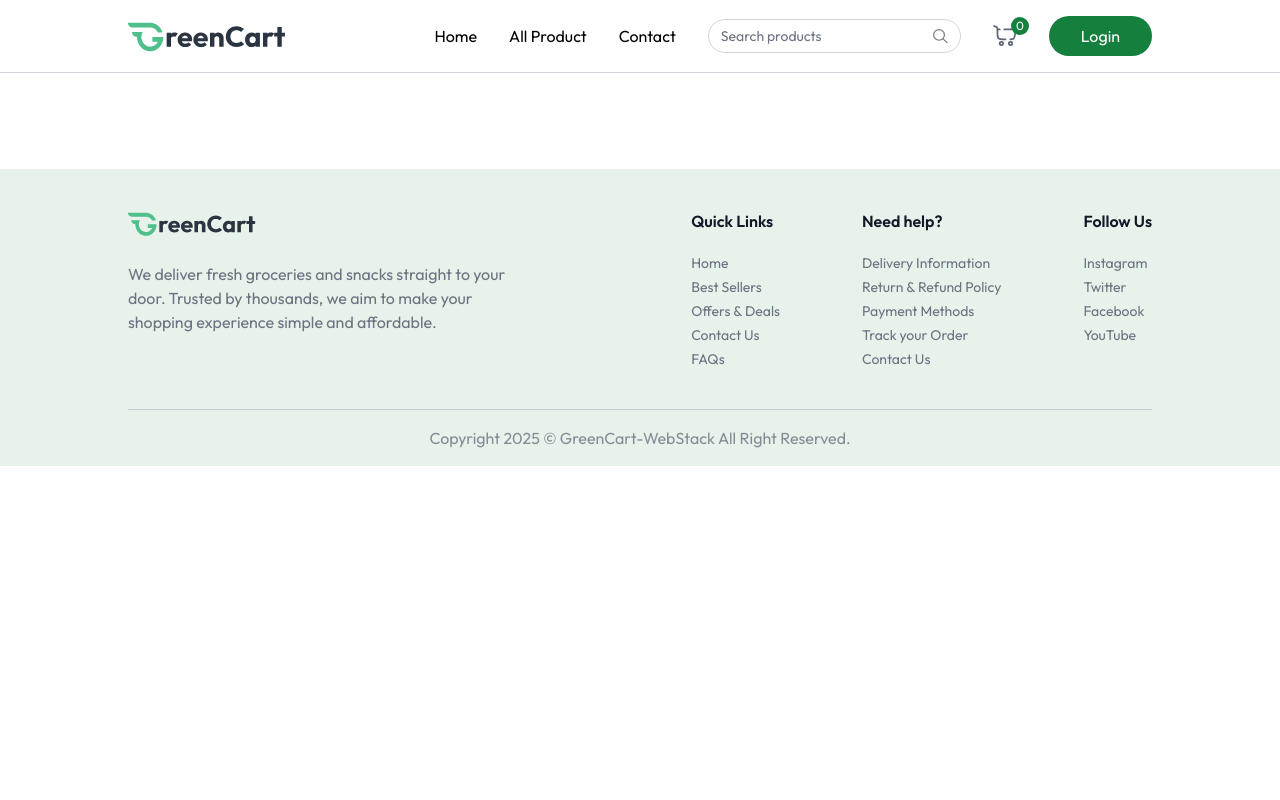
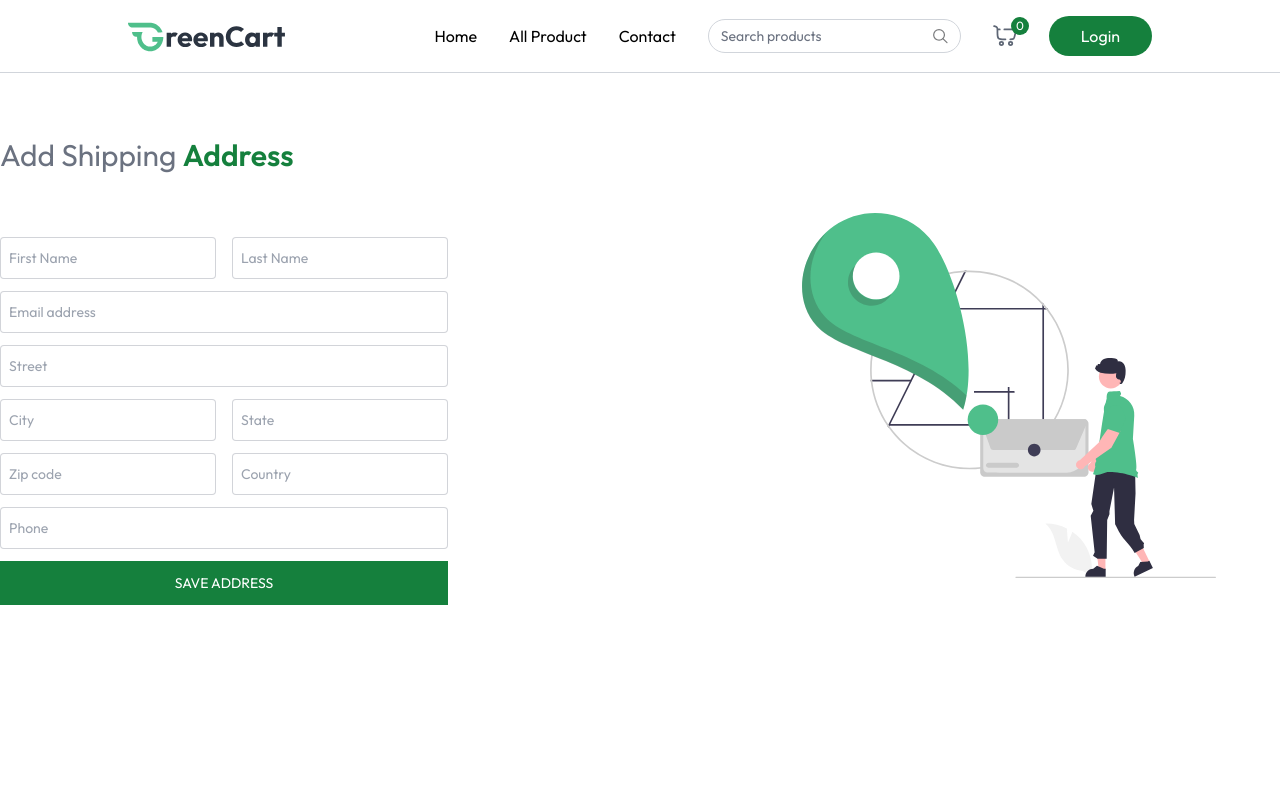
Before and after one commit to ashish6667/GreenCart, a React (Vite) app in the folder client/: page /add-address in a window 1280 px wide. Shown: the top 800 px of the page. Built offline with nearby package versions, Linux system fonts and the light colour scheme.

Commit message:
MyOder page

```diff
--- a/client/src/App.jsx
+++ b/client/src/App.jsx
@@ -10,6 +10,8 @@
 import ProductCategory from "./pages/ProductCategory";
 import ProductDetails from "./pages/ProductDetails";
 import Cart from "./pages/Cart";
+import AddAddress from "./pages/AddAddress";
+import MyOrders from "./pages/MyOrders";
 
 const App = () => {
   const location = useLocation();
@@ -30,6 +32,9 @@
           <Route path="/products/:category" element={<ProductCategory/>} />
           <Route path="/products/:category/:id" element={<ProductDetails/>} />
           <Route path="/cart" element={<Cart/>} />
+          <Route path="/add-address" element={<AddAddress/>} />
+          <Route path="/my-orders" element={<MyOrders/>} />
+
         </Routes>
       </div>
       {!isSellerPath && <Footer/>}
--- a/client/src/components/ProductCard.jsx
+++ b/client/src/components/ProductCard.jsx
@@ -1,6 +1,6 @@
 import React from "react";
 import { assets } from "../assets/assets";
-import { useAppContext } from "../context/AppContext";
+import { useAppContext } from "../context/appContext";
 const ProductCard = ({ product }) => {
   const { currency, addToCart, removeFromCart, cartItems, navigate } =
     useAppContext();
@@ -40,11 +40,11 @@
           </div>
           <div className="flex items-end justify-between mt-3">
             <p className="md:text-xl text-base font-medium text-primary">
-              {currency}${product.offerPrice}{" "}
+              {currency}{product.offerPrice}{" "}
               <span
                 className="text-gray-500/60
                        md:text-sm text-xs line-through">
-                {currency}${product.price}
+                {currency}{product.price}
               </span>
             </p>
             <div
--- a/client/src/context/AppContext.jsx
+++ b/client/src/context/AppContext.jsx
@@ -6,7 +6,7 @@
 export const AppContext = createContext();
 
 export const AppContextProvider = ({ children }) => {
-  const currency = import.meta.VITE_CURRENCY;
+  const currency = import.meta.env.VITE_CURRENCY;
 
   const navigate = useNavigate();
   const [user, setUser] = useState(null);
--- /dev/null
+++ b/client/src/pages/AddAddress.jsx
@@ -0,0 +1,97 @@
+import React, { useState } from 'react'
+import { assets } from '../assets/assets'
+
+// Input Field Component
+const InputField = ({type, placeholder, name, handleChange, address})=>(
+    <input className='w-full px-2 py-2.5 border border-gray-500/30 rounded outline-none
+    text-gray-500 focus:border-primary transition'
+    type={type}
+    placeholder={placeholder}
+    name={name}
+    value={address[name]}
+    required
+    />
+)
+
+const AddAddress = () => {
+
+    const [address, setAddresses] = useState({
+        firstName: '',
+        lastName: '',
+        email: '',
+        street: '',
+        city: '',
+        state: '',
+        zipcode: '',
+        country: '',
+        phone: '',
+    })
+
+    const handleChange = (e) =>{
+        const { name, value } = e.target;
+
+        setAddresses((prevAddress) =>({
+            ...prevAddress,
+            [name]: value,
+     }))
+     console.log(address);
+    }
+
+
+    const onSubmitHandler = async (e) =>{
+        e.preventDefault();
+
+    }
+
+  return (
+    <div className='mt-16 pb-16'>
+        <p className='text-2xl md:text-3xl text-gray-500'>Add Shipping <span
+        className='font-semibold text-primary'>Address</span></p>
+        <div className='flex flex-col-reverse md:flex-row justify-between mt-10'>
+            <div className='flex-1 max-w-md'>
+                <form onSubmit={onSubmitHandler} className='space-y-3 mt-6 text-sm'>
+
+                    <div className='grid grid-cols-2 gap-4'>
+                        <InputField handleChange={handleChange} address={address}
+                         name='firstName' type='text' placeholder='First Name' />
+                         <InputField handleChange={handleChange} address={address}
+                         name='lastName' type='text' placeholder='Last Name' />
+                    </div>
+
+                     <InputField handleChange={handleChange} address={address} name='email'
+                      type='email' placeholder='Email address' />
+
+                    <InputField handleChange={handleChange} address={address} name='street'
+                    type='text' placeholder='Street' />
+
+                    <div className='grid grid-cols-2 gap-4'>
+                        <InputField handleChange={handleChange} address={address} name='city'
+                        type='text' placeholder='City' />
+                        <InputField handleChange={handleChange} address={address} name='state'
+                        type='text' placeholder='State' />
+                    </div>
+                    <div className='grid grid-cols-2 gap-4'>
+                        <InputField handleChange={handleChange} address={address} name='zipcode'
+                        type='number' placeholder='Zip code' />
+                        <InputField handleChange={handleChange} address={address} name='country'
+                        type='text' placeholder='Country' />
+                    </div>
+
+                    <InputField handleChange={handleChange} address={address} name='phone'
+                    type='text' placeholder='Phone ' />
+                    <button className='w-full mt-6 bg-primary text-white py-3
+                    hover:bg-primary-dull transition cursor-pointer uppercase'>
+                        Save Address
+                    </button>
+                </form>
+
+            </div>
+            <img className='md:mr-16 mb-16 md:mt-0' src={assets.add_address_iamge} alt="Add Address" />
+
+        </div>
+
+    </div>
+  )
+}
+
+export default AddAddress
--- /dev/null
+++ b/client/src/pages/MyOrders.jsx
@@ -0,0 +1,66 @@
+import React, { useEffect, useState } from 'react'
+import { useAppContext } from '../context/appContext'
+import { dummyOrders } from '../assets/assets'
+
+const MyOrders = () => {
+
+  const [myOrders, setMyOrders] = useState([])
+  const {currency} = useAppContext()
+
+  const fetchMyOrders = async () => {
+    setMyOrders(dummyOrders)
+  }
+
+  useEffect(() => {
+    fetchMyOrders()
+  }, [])
+
+  return (
+    <div className='mt-16 mb-16'>
+        <div className='flex flex-col items-end w-max mb-8'>
+            <p className='text-2xl font-medium uppercase'>My orders</p>
+            <div className='w-16 h-0.5 bg-primary rounded-full'></div>
+        </div>
+        {myOrders.map((order, index) => (
+          <div key={index} className='border border-gray-300 rounded-lg mb-10 p-4 py-5
+          max-w-4xl'>
+            <p className='flex justify-between md:items-center text-gray-400
+            md:font-medium max-md:flex-col'>
+              <span>OrderId : {order._id}</span>
+              <span>Payment : {order.paymentType}</span>
+              <span>Total Amount : {currency} {order.amount} </span>
+            </p>
+             {order.items.map((item, index)=>(
+              <div key={index}
+               className={`relative bg-white text-gray-500/70 ${
+                order.items.length !== index + 1 && "border-b"
+              } broder-gray-300 flex flex-col md:flex-row md:items-center justify-between p-4
+              py-5 md:gap-16 w-full max-w-4xl`}>
+
+                  <div className='flex items-center mb-4 md:mb-0'>
+                    <div className='bg-primary/10 p-4 rounded-lg'>
+                      <img src={item.product.image[0]} alt="" className='w-16 h-16' />
+                    </div>
+                    <div className='ml-4'>
+                      <h2 className='text-xl font-medium text-gray-800'>{item.product.name}</h2>
+                      <p>Category: {item.product.category}</p>
+                    </div>
+                  </div>
+                  <div className='flex flex-col justify-center md:ml-8 mb-4 md:mb-0'>
+                    <p>Quantity: {item.quantity || "1"}</p>
+                     <p>Status: {order.status }</p>
+                     <p>Date: {new Date(order.createdAt).toLocaleDateString()}</p>
+                  </div>
+                    <p className='text-primary text-lg font-medium'>
+                      Amount: {currency} {item.product.offerPrice * item.quantity}
+                    </p>
+
+              </div>
+             ))}
+          </div>
+          ))}
+    </div>
+  )
+}
+
+export default MyOrders
```
